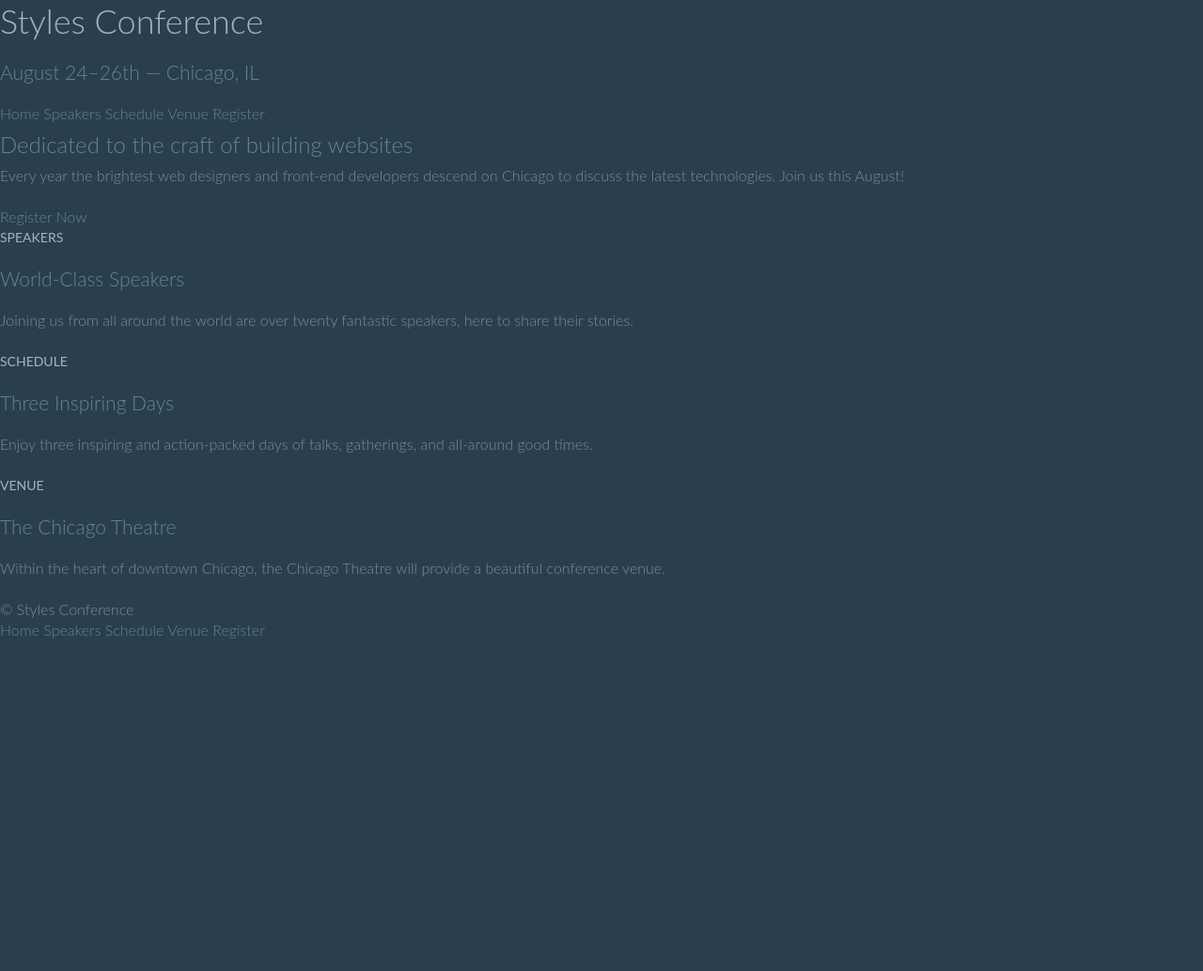
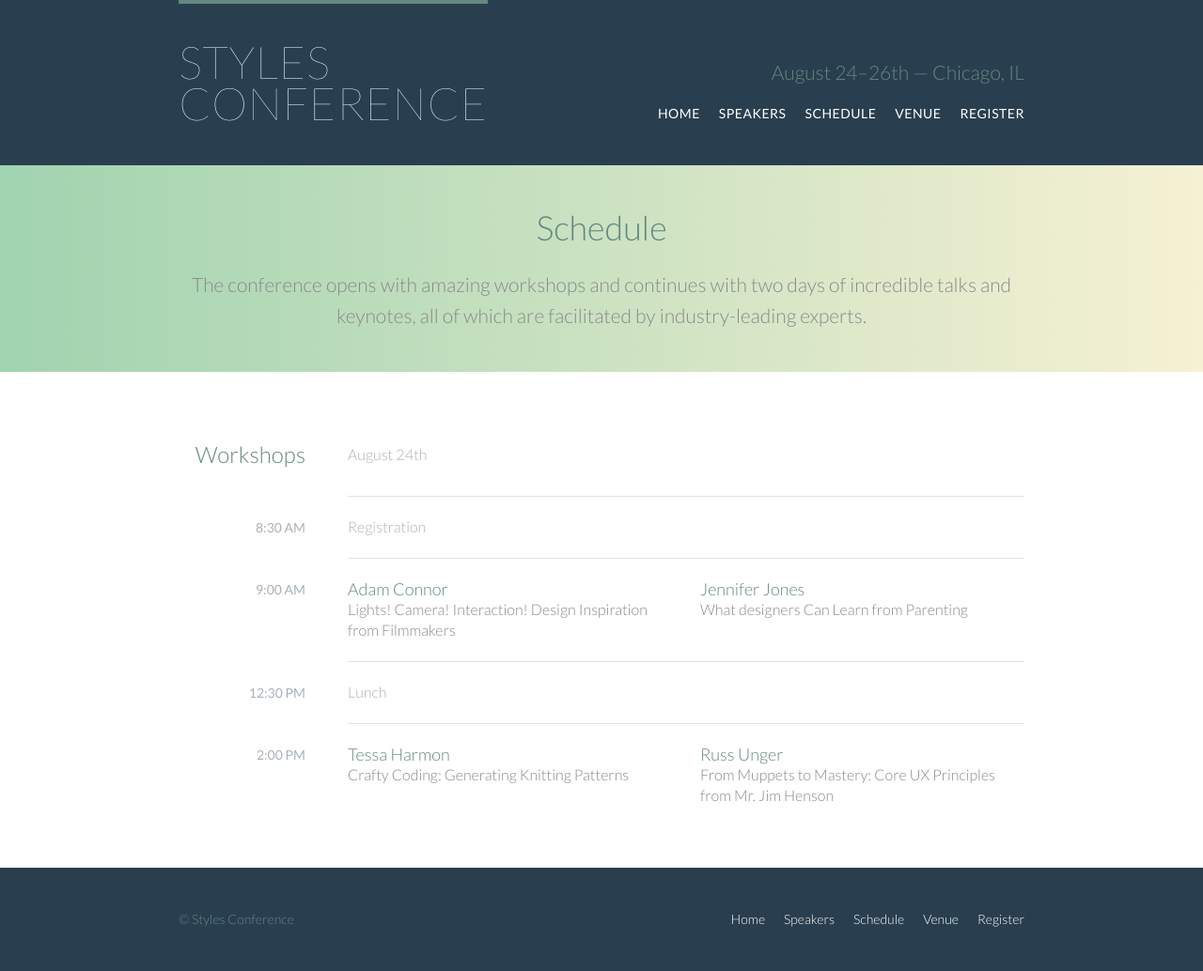
Before and after one commit to carlosyasu91/shayhowe, a plain HTML site: page schedule.html in a window 1280 px wide. Shown: the whole page at 94% size. Before the commit the page ends 800 px from the top, so only its background shows below. Drawn offline with Linux system fonts and the light colour scheme.

Commit message:
Finished lesson 11
Added schedule tables and new styles for the tables, also added styles
for the register.html page

```diff
--- a/assets/styles/styles.css
+++ b/assets/styles/styles.css
@@ -153,6 +153,7 @@ a:hover{
 p a{
 	border-bottom: 1px solid #dfe2e5;
 }
+
 /* Buttons */
 .btn{
 	border-radius: 5px;
@@ -171,6 +172,15 @@ p a{
 .btn-alt:hover{
 	background: #fff;
 	color: #648880;
+}
+.btn-default{
+	border:0;
+	background: #648880;
+	padding: 11px 30px;
+	font-size: 14px;
+}
+.btn-default{
+	background: #77a198;
 }
 
 /* Home */
@@ -319,3 +329,95 @@ p a{
 	list-style: square;
 	margin: 0 0 22px 30px;
 }
+form{
+	margin-bottom: 22px;
+}
+input,
+select,
+textarea{
+	font:300 16px/22px "Lato", "Open Sans", "Helvetica Neue", Helvetica, Arial, sans-serif;
+}
+.register-group label{
+	color:#648880;
+	cursor: pointer;
+	font-weight: 400;
+}
+.register-group input,
+.register-group select,
+.register-group textarea{
+	border: 1px solid #c6c9cc;
+	border-radius: 5px;
+	color: #888;
+	display: block;
+	margin: 5px 0px 27px 0;
+	padding: 5px 8px;
+}
+.register-group input,
+.register-group textarea{
+	width: 100%;
+}
+.register-group select{
+	height: 34px;
+	width: 60px;
+}
+.register-group textarea{
+	height: 78px;
+}
+/* Schedule */
+table{
+	margin-bottom: 44px;
+	width: 100%;
+}
+table:last-child{
+	margin-bottom: 0;
+}
+th,
+td{
+	padding-bottom: 22px;
+	vertical-align: top;
+}
+th{
+	padding-right: 45px;
+	text-align: right;
+	width: 20%;
+}
+td{
+	width: 40%;
+}
+thead{
+	line-height: 44px;
+}
+thead th{
+	color:#648880;
+	font-size: 24px;
+}
+tbody th{
+	color: #a9b2b9;
+	font-size: 14px;
+	font-weight: 400;
+	padding-top: 22px;
+	text-transform: uppercase;
+}
+tbody td{
+	border-top: 1px solid #dfe2e5;
+	padding-top: 21px;
+}
+tbody td:first-of-type{
+	padding-right: 15px;
+}
+tbody td:last-of-type{
+	padding-left: 15px;
+}
+tbody td:only-of-type{
+	padding-left: 0;
+	padding-right: 0;
+}
+table a{
+	color: #888;
+}
+table h4{
+	margin-bottom: 0;
+}
+.schedule-offset{
+	color:#a9b2b9;
+}
--- a/schedule.html
+++ b/schedule.html
@@ -3,57 +3,129 @@
 	<head>
 		<meta charset="utf-8">
 		<link rel="stylesheet" href="assets/styles/styles.css">
+		<link href='http://fonts.googleapis.com/css?family=Lato:400,300,100'
+		rel='stylesheet' type='text/css'>
 	</head>
 	<body id="top">
-		<header>
-			<h1>
-				<a href="index.html">Styles Conference</a>
+		<header class="primary-header container group">
+			<h1 class="logo">
+				<a href="index.html">Styles <br> Conference</a>
 			</h1>
-			<h3>August 24&ndash;26th &mdash; Chicago, IL</h3>
-			<nav>
+			<h3 class="tagline">August 24&ndash;26th &mdash; Chicago, IL</h3>
+			<nav class="nav primary-nav">
+			<ul>
+				<li>
 				<a href="index.html">Home</a>
+				</li><!--
+				--><li>
 				<a href="speakers.html">Speakers</a>
+				</li><!--
+				--><li>
 				<a href="schedule.html">Schedule</a>
+				</li><!--
+				--><li>
 				<a href="venue.html">Venue</a>
+				</li><!--
+				--><li>
 				<a href="register.html">Register</a>
+				</li>
+			</ul>
 			</nav>
 		</header>
-		<section>
-			<h2>Dedicated to the craft of building websites</h2>
-			<p>Every year the brightest web designers and front-end developers descend on Chicago to discuss the latest technologies. Join us this August!</p>
-			<a href="register.html">Register Now</a>
+		<section class="row-alt">
+			<div class="lead container">
+				<h1>Schedule</h1>
+				<p>The conference opens with amazing workshops and continues with two days of incredible talks and keynotes, all of which are facilitated by industry-leading experts.</p>
+			</div>
 		</section>
-		<section>
-			<section>
-				<a href="speakers.html">
-					<h5>Speakers</h5>
-					<h3>World-Class Speakers</h3>
+		<section class="row">
+			<div class="container">
+				<table>
+					<thead>
+						<tr>
+						<th scope="row">Workshops</th>
+							<td class="schedule-offset" colspan="2">
+								August 24th
+							</td>
+						</tr>
+					</thead>
+					<tbody>
+					<tr>
+						<th scope="row">
+							<time datetime="8:30:00">8:30 AM</time>
+						</th>
+						<td class="schedule-offset" colspan="2">
+							Registration
+						</td>
+					</tr>
+					<tr>
+						<th scope="row">
+							<time datetime="09:00:00">9:00 AM</time>
+						</th>
+						<td>
+							<a href="speakers.html#adam-connor">
+								<h4>Adam Connor</h4>
+								Lights! Camera! Interaction! Design Inspiration from Filmmakers
 							</a>
-				<p>Joining us from all around the world are over twenty fantastic speakers, here to share their stories.</p>
+						</td>
+						<td>
+							<a href="speakers.html#jennifer-jones">
+							<h4>Jennifer Jones</h4>
+							What designers Can Learn from Parenting
+							</a>
+						</td>
+					</tr>
+					<tr>
+						<th scope="row">
+							<time datetime="12:30:00">12:30 PM</time>
+						</th>
+						<td class="schedule-offset" colspan="2">
+							Lunch
+						</td>
+					</tr>
+					<tr>
+						<th scope="row">
+							<time datetime="14:00">2:00 PM</time>
+						</th>
+						<td>
+							<a href="speakers.html#tessa-harmon">
+								<h4>Tessa Harmon</h4>
+								Crafty Coding: Generating Knitting Patterns
+							</a>
+						</td>
+						<td>
+				        	<a href="speakers.html#russ-unger">
+					          	<h4>Russ Unger</h4>
+					          	From Muppets to Mastery: Core UX Principles from Mr. Jim Henson
+				        	</a>
+				      	</td>
+					</tr>
+					</tbody>
+					<tfoot>
+					</tfoot>
+				</table>
+			</div>
 		</section>
-			<section>
-				<a href="schedule.html">
-					<h5>Schedule</h5>
-					<h3>Three Inspiring Days</h3>
-				</a>
-				<p>Enjoy three inspiring and action-packed days of talks, gatherings, and all-around good times.</p>
-			</section>
-			<section>
-				<a href="venue.html">
-					<h5>Venue</h5>
-					<h3>The Chicago Theatre</h3>
-				</a>
-				<p>Within the heart of downtown Chicago, the Chicago Theatre will provide a beautiful conference venue.</p>
-			</section>
-		</section>
-		<footer>
+
+		<footer class="container primary-footer group">
 			<small>&copy; Styles Conference</small>
-			<nav>
+			<nav class="nav">
+				<ul><li>
 					<a href="index.html">Home</a>
+				</li><!--
+			 --><li>
 					<a href="speakers.html">Speakers</a>
+				</li><!--
+			 --><li>
 					<a href="schedule.html">Schedule</a>
+				</li><!--
+			 --><li>
 					<a href="venue.html">Venue</a>
+				</li><!--
+			 --><li>
 					<a href="register.html">Register</a>
+				</li>
+				</ul>
 			</nav>
 		</footer>
 	</body>
```
Also changed, not shown: index.html (+1 -0 lines), register.html (+7 -6 lines), speakers.html (+28 -5 lines), venue.html (+6 -0 lines). Lines whose indentation alone changed are shown as unchanged.
